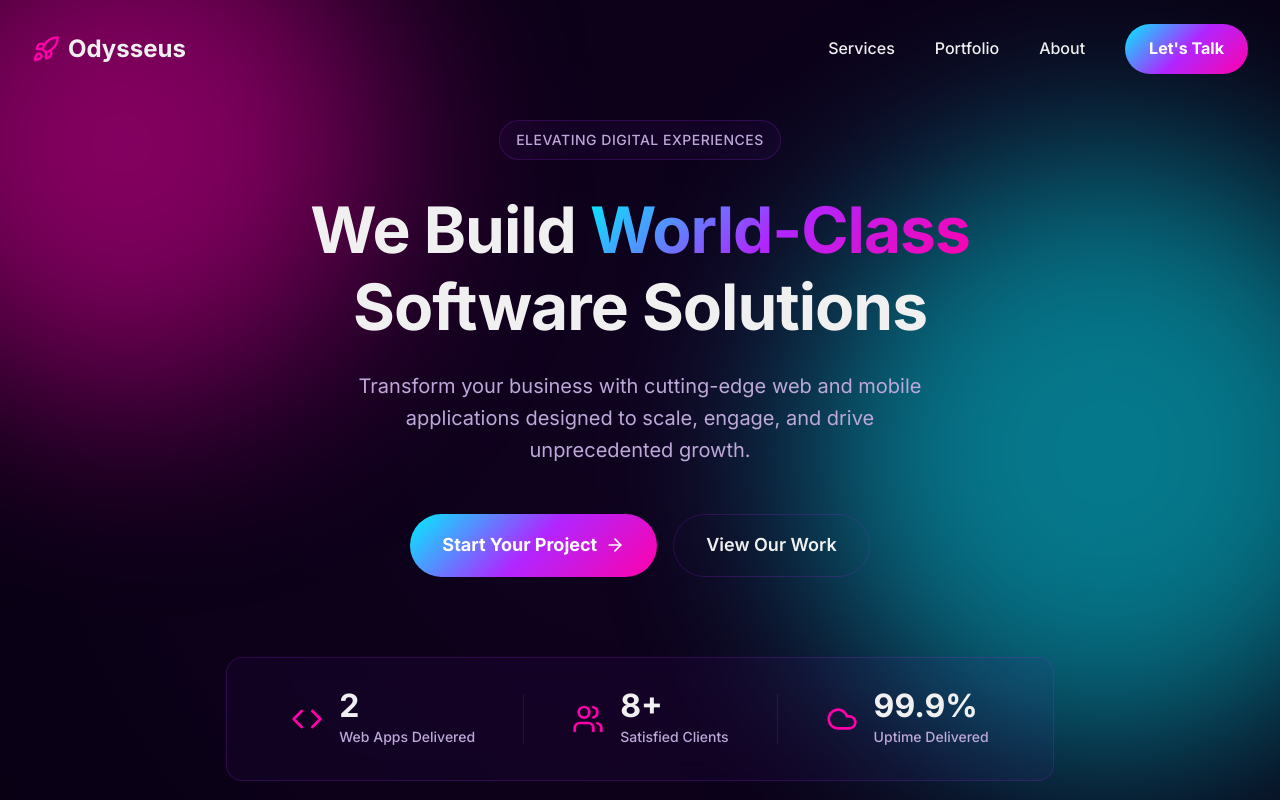
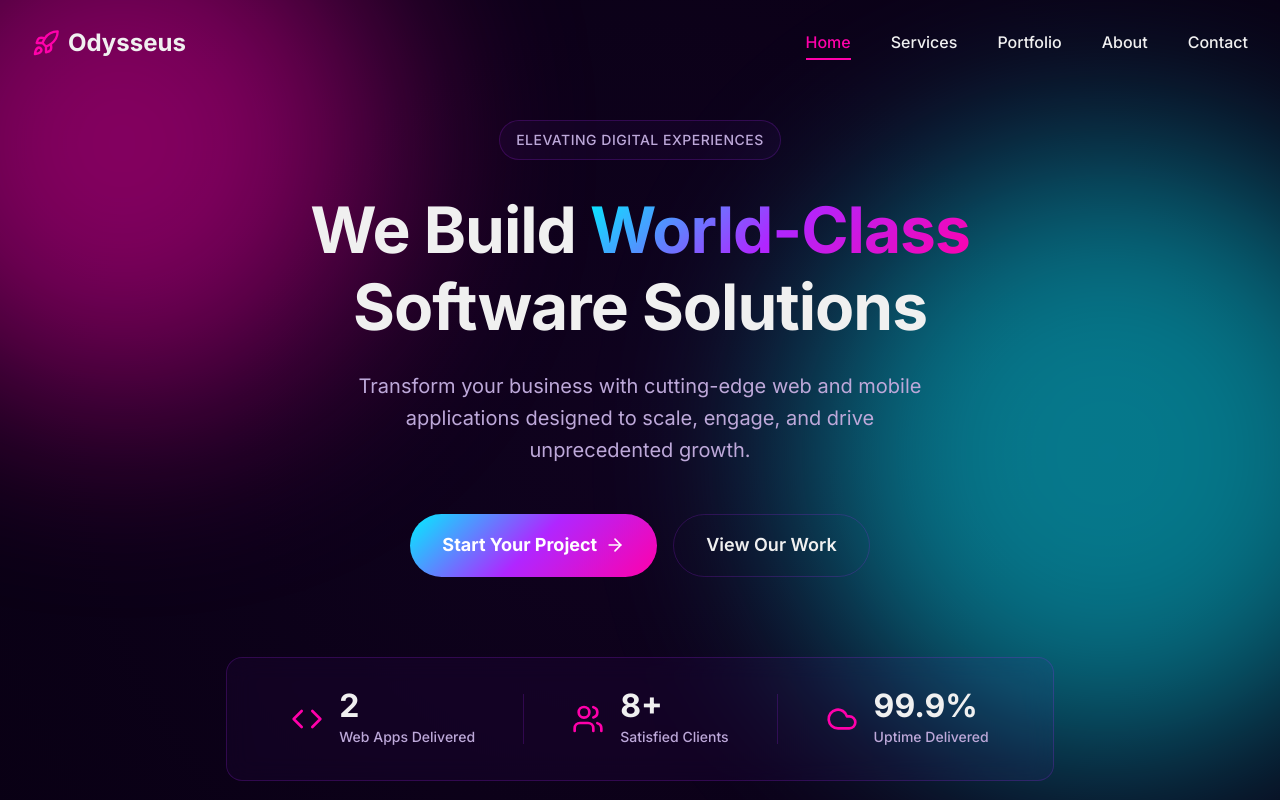
Before and after one commit to adxxttii/start_up, a React (Vite) app: page / in a window 1280 px wide. Shown: the top 800 px of the page. Built offline with nearby package versions, Linux system fonts and the light colour scheme.

Commit message:
feat: add Home tab to Navbar

```diff
--- a/src/components/Navbar.css
+++ b/src/components/Navbar.css
@@ -60,8 +60,13 @@
   transition: width 0.3s ease;
 }
 
-.nav-link:hover::after {
+.nav-link:hover::after,
+.nav-link.active::after {
   width: 100%;
+}
+
+.nav-link.active {
+  color: var(--accent); /* or if you prefer a subtle highlight */
 }
 
 .primary-btn {
@@ -104,8 +109,13 @@
   transition: background-color 0.2s ease;
 }
 
-.mobile-nav-link:hover {
+.mobile-nav-link:hover,
+.mobile-nav-link.active {
   background-color: var(--bg-card-hover);
+}
+
+.mobile-nav-link.active {
+  color: var(--accent);
 }
 
 .mobile-cta {
--- a/src/components/Navbar.jsx
+++ b/src/components/Navbar.jsx
@@ -1,11 +1,20 @@
 import React, { useState, useEffect } from 'react';
 import { Menu, X, Rocket } from 'lucide-react';
 import { motion, AnimatePresence } from 'framer-motion';
+import { Link, useLocation } from 'react-router-dom';
 import './Navbar.css';
 
 const Navbar = () => {
   const [scrolled, setScrolled] = useState(false);
   const [mobileMenuOpen, setMobileMenuOpen] = useState(false);
+  const location = useLocation();
+
+  const isActive = (path, hash) => {
+    if (hash) {
+      return location.hash === hash;
+    }
+    return location.pathname === path && !location.hash;
+  };
 
   useEffect(() => {
     const handleScroll = () => {
@@ -24,10 +33,11 @@ const Navbar = () => {
         </a>
 
         <div className="desktop-menu">
-          <a href="#services" className="nav-link">Services</a>
-          <a href="#portfolio" className="nav-link">Portfolio</a>
-          <a href="#about" className="nav-link">About</a>
-          <a href="#contact" className="primary-btn">Let's Talk</a>
+          <Link to="/" className={`nav-link ${isActive('/', '') ? 'active' : ''}`}>Home</Link>
+          <a href="/#services" className={`nav-link ${isActive('/', '#services') ? 'active' : ''}`}>Services</a>
+          <a href="/#portfolio" className={`nav-link ${isActive('/', '#portfolio') ? 'active' : ''}`}>Portfolio</a>
+          <a href="/#about" className={`nav-link ${isActive('/', '#about') ? 'active' : ''}`}>About</a>
+          <a href="/#contact" className={`nav-link ${isActive('/', '#contact') ? 'active' : ''}`}>Contact</a>
         </div>
 
         <button className="mobile-menu-btn" onClick={() => setMobileMenuOpen(!mobileMenuOpen)}>
@@ -43,10 +53,11 @@ const Navbar = () => {
             exit={{ opacity: 0, y: -20 }}
             className="mobile-menu glass-panel"
           >
-            <a href="#services" className="mobile-nav-link" onClick={() => setMobileMenuOpen(false)}>Services</a>
-            <a href="#portfolio" className="mobile-nav-link" onClick={() => setMobileMenuOpen(false)}>Portfolio</a>
-            <a href="#about" className="mobile-nav-link" onClick={() => setMobileMenuOpen(false)}>About</a>
-            <a href="#contact" className="primary-btn mobile-cta" onClick={() => setMobileMenuOpen(false)}>Let's Talk</a>
+            <Link to="/" className={`mobile-nav-link ${isActive('/', '') ? 'active' : ''}`} onClick={() => setMobileMenuOpen(false)}>Home</Link>
+            <a href="/#services" className={`mobile-nav-link ${isActive('/', '#services') ? 'active' : ''}`} onClick={() => setMobileMenuOpen(false)}>Services</a>
+            <a href="/#portfolio" className={`mobile-nav-link ${isActive('/', '#portfolio') ? 'active' : ''}`} onClick={() => setMobileMenuOpen(false)}>Portfolio</a>
+            <a href="/#about" className={`mobile-nav-link ${isActive('/', '#about') ? 'active' : ''}`} onClick={() => setMobileMenuOpen(false)}>About</a>
+            <a href="/#contact" className={`mobile-nav-link ${isActive('/', '#contact') ? 'active' : ''}`} onClick={() => setMobileMenuOpen(false)}>Contact</a>
           </motion.div>
         )}
       </AnimatePresence>
```
